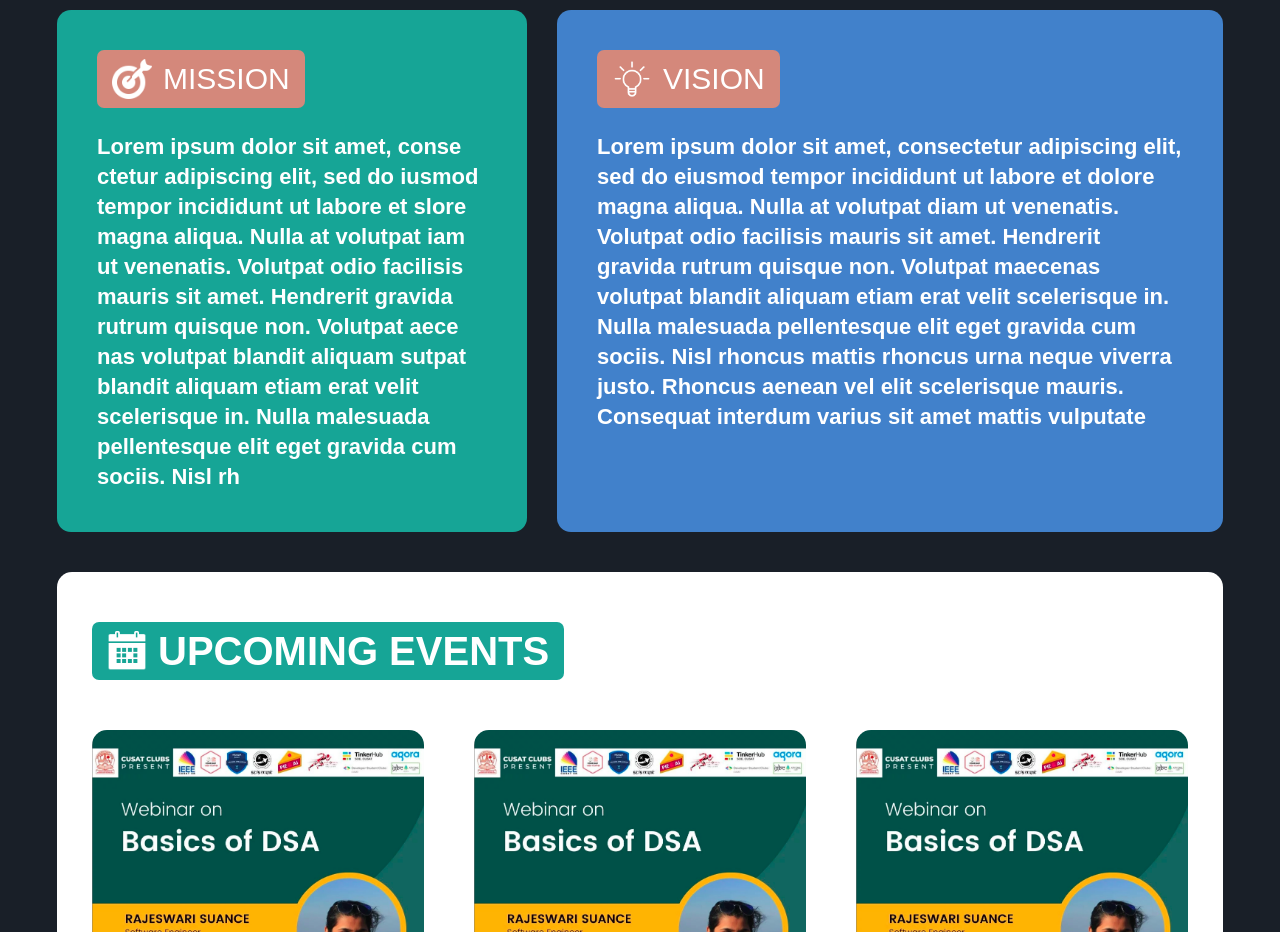
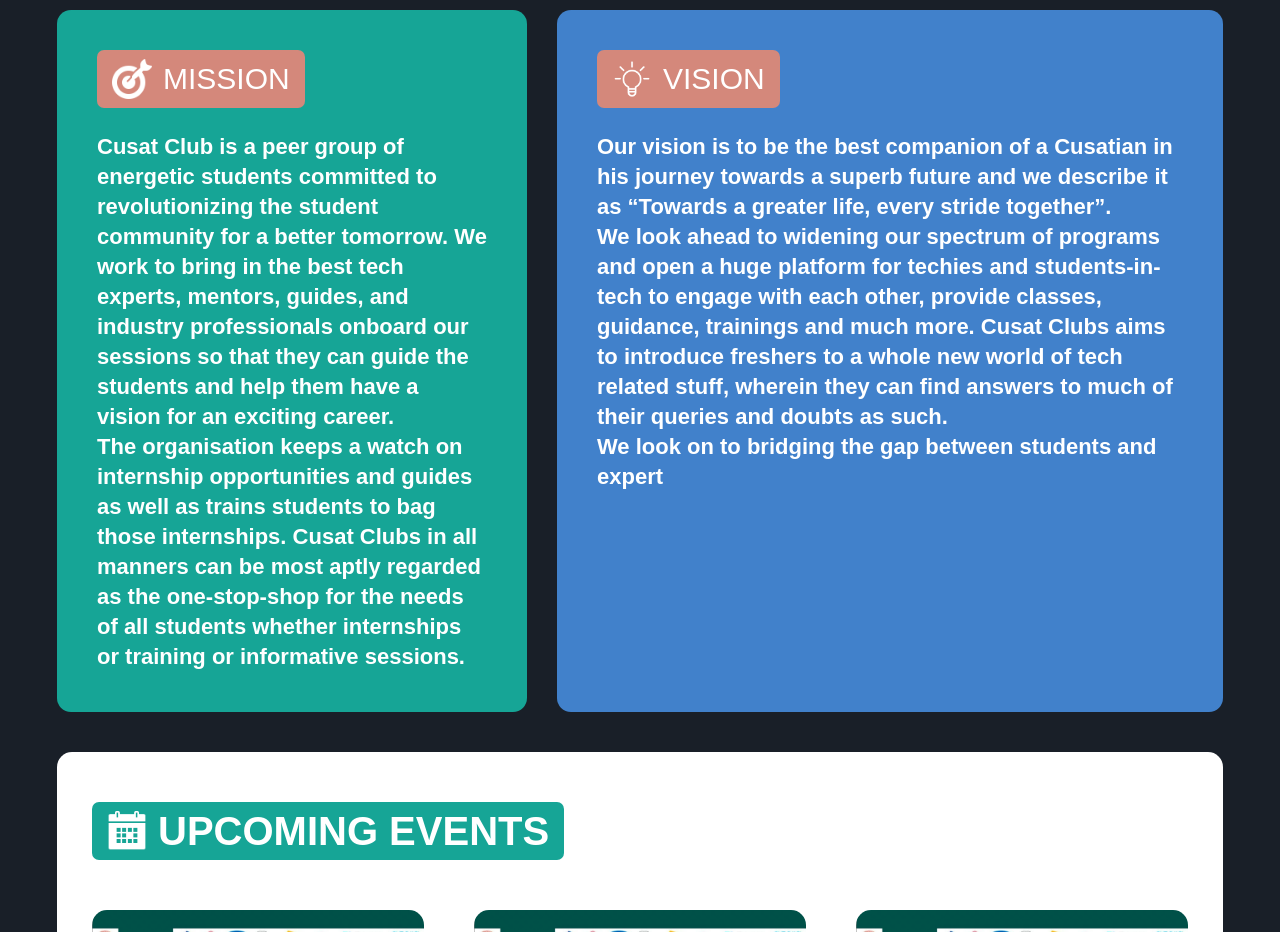
Before and after one commit to i-aiymen/CUSAT-club, a React (Create React App) app in the folder cusat_club_website/: page / in a window 1280 px wide. Shown: the part 900-1832 px from the top of the page. Built offline with nearby package versions, Linux system fonts and the light colour scheme.

Commit message:
Updated: Mission and vision in main page

```diff
--- a/cusat_club_website/src/components/homeDesktop/Vision.js
+++ b/cusat_club_website/src/components/homeDesktop/Vision.js
@@ -15,13 +15,10 @@ const Vision = () => {
 							<span className={css(styles.title)}>MISSION</span>
 						</div>
 						<div className={css(styles.description)}>
-							Lorem ipsum dolor sit amet, conse ctetur adipiscing elit, sed do
-							iusmod tempor incididunt ut labore et slore magna aliqua. Nulla at
-							volutpat iam ut venenatis. Volutpat odio facilisis mauris sit
-							amet. Hendrerit gravida rutrum quisque non. Volutpat aece nas
-							volutpat blandit aliquam sutpat blandit aliquam etiam erat velit
-							scelerisque in. Nulla malesuada pellentesque elit eget gravida cum
-							sociis. Nisl rh
+						Cusat Club is a peer group of energetic students committed to revolutionizing the student community for a better tomorrow.
+We work to bring in the best tech experts, mentors, guides, and industry professionals onboard our sessions so that they can guide the students and help them have a vision for an exciting career. <br/>
+The organisation keeps a watch on internship opportunities and guides as well as trains students to bag those internships.
+Cusat Clubs in all manners can be most aptly regarded as the one-stop-shop for the needs of all students whether internships or training or informative sessions.
 						</div>
 					</div>
 				</div>
@@ -32,15 +29,10 @@ const Vision = () => {
 							<span className={css(styles.title)}>VISION</span>
 						</div>
 						<div className={css(styles.description)}>
-							Lorem ipsum dolor sit amet, consectetur adipiscing elit, sed do
-							eiusmod tempor incididunt ut labore et dolore magna aliqua. Nulla
-							at volutpat diam ut venenatis. Volutpat odio facilisis mauris sit
-							amet. Hendrerit gravida rutrum quisque non. Volutpat maecenas
-							volutpat blandit aliquam etiam erat velit scelerisque in. Nulla
-							malesuada pellentesque elit eget gravida cum sociis. Nisl rhoncus
-							mattis rhoncus urna neque viverra justo. Rhoncus aenean vel elit
-							scelerisque mauris. Consequat interdum varius sit amet mattis
-							vulputate
+						Our vision is to be the best companion of a Cusatian in his journey towards a superb future and we describe it as “Towards a greater life, every stride together”. <br/>
+						We look ahead to widening our spectrum of programs and open a huge platform for techies and students-in-tech to engage with each other, provide classes, guidance, trainings and much more.
+Cusat Clubs aims to introduce freshers to a whole new world of tech related stuff, wherein they can find answers to much of their queries and doubts as such. <br/>
+We look on to bridging the gap between students and expert
 						</div>
 					</div>
 				</div>
```
